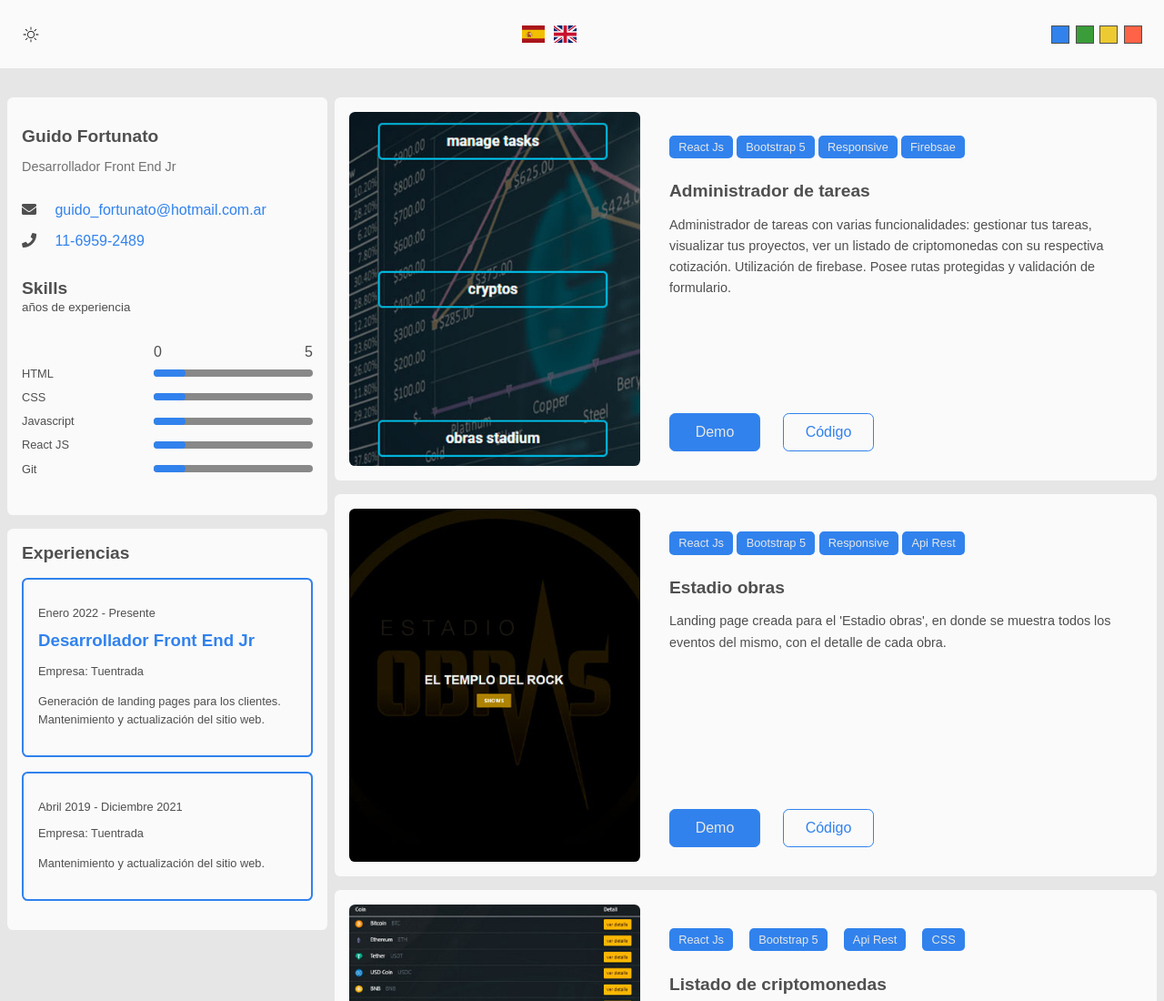
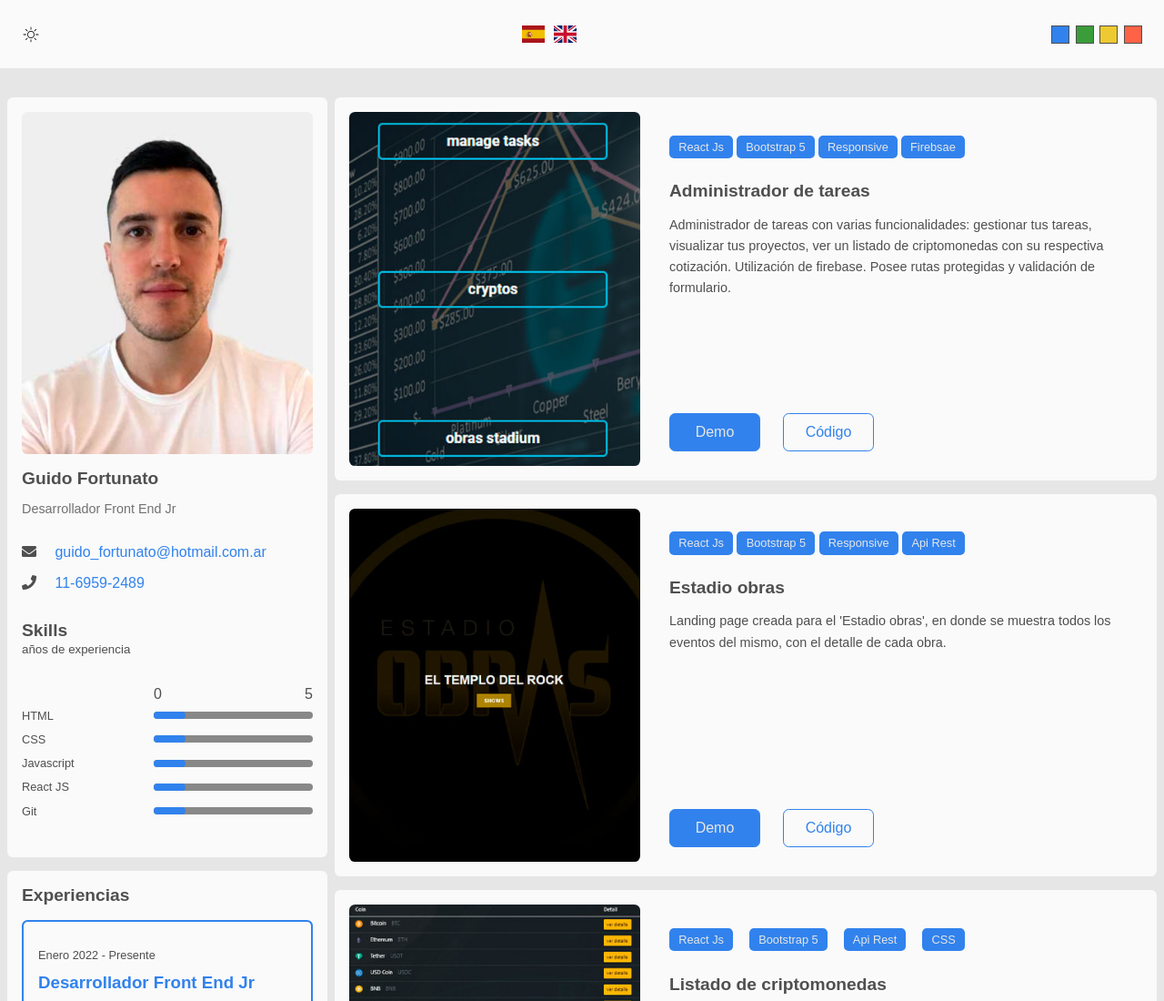
Before and after one commit to guidoFortunato/Portfolio, a plain HTML site: page index.html in a window 1280 px wide. Shown: the top 1100 px of the page at 91% size. Drawn offline with Linux system fonts and the light colour scheme.

Commit message:
cambio foto de perfil

```diff
--- a/index.html
+++ b/index.html
@@ -53,7 +53,7 @@
       <article class="card card--profile">
 
         <div class="card__image-container">
-          <!-- <img src="./assets/images/profile2.jpg" alt="imagen perfil"> -->
+          <img src="./assets/images/me.jpg" alt="imagen perfil">
         </div>
 
         <div class="card__header">
```
Also changed, not shown: assets/images/me.jpg (added).
